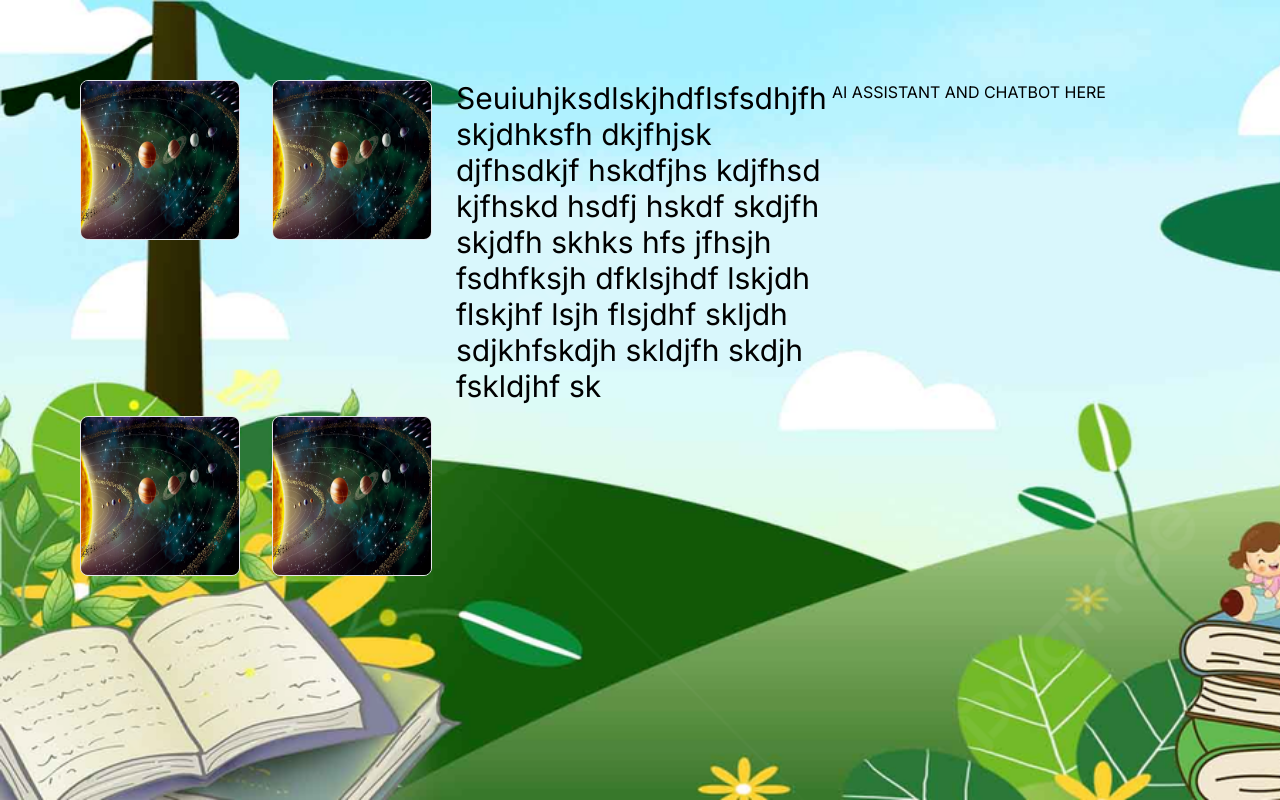
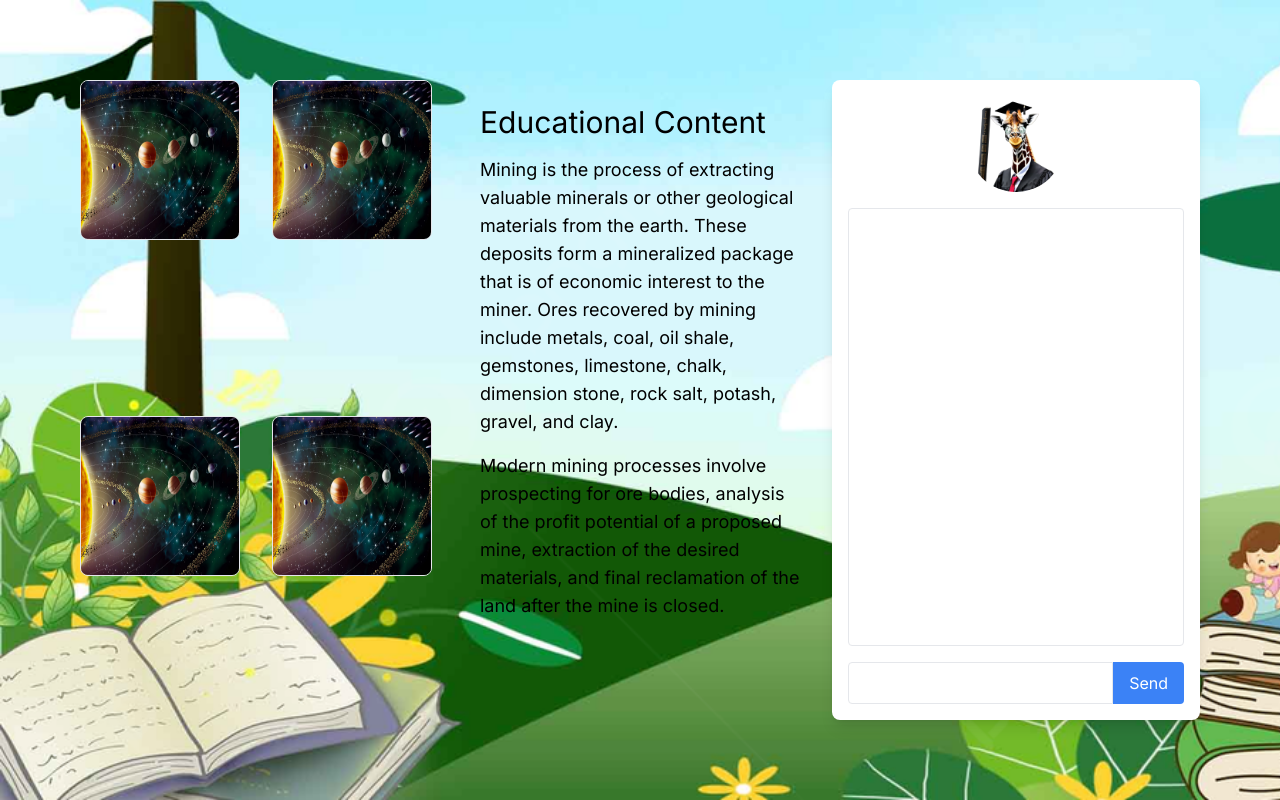
Before and after one commit to Tadi-san/Project-SAGE, a Next.js app in the folder sage/: page /details in a window 1280 px wide. Built offline with nearby package versions, Linux system fonts and the light colour scheme.

Commit message:
auto redirect and details page fixed

```diff
--- a/sage/src/app/details/page.tsx
+++ b/sage/src/app/details/page.tsx
@@ -1,7 +1,76 @@
+// /* eslint-disable @next/next/no-img-element */
+// import React from "react";
+
+// function Details() {
+//   return (
+//     <div className="grid grid-cols-3 gap-2 h-screen bg-[url('/background.jpg')] bg-cover p-20">
+//       <div className="flex flex-wrap gap-8">
+//         <div>
+//           <img
+//             src="/img1.jpg"
+//             alt=""
+//             className="w-40 h-40 border rounded-lg bg-cover"
+//           />
+//         </div>
+//         <div>
+//           <img
+//             src="/img1.jpg"
+//             alt=""
+//             className="w-40 h-40 border rounded-lg bg-cover"
+//           />
+//         </div>
+//         <div>
+//           <img
+//             src="/img1.jpg"
+//             alt=""
+//             className="w-40 h-40 border rounded-lg bg-cover"
+//           />
+//         </div>
+//         <div>
+//           <img
+//             src="/img1.jpg"
+//             alt=""
+//             className="w-40 h-40 border rounded-lg bg-cover"
+//           />
+//         </div>
+//       </div>
+//       <div className="bg-[rgba(113, 113, 113, 0.4)] h-auto bg-grey-200">
+//         <p className="text-3xl">
+//           Seuiuhjksdlskjhdflsfsdhjfh skjdhksfh dkjfhjsk djfhsdkjf hskdfjhs
+//           kdjfhsd kjfhskd hsdfj hskdf skdjfh skjdfh skhks hfs jfhsjh fsdhfksjh
+//           dfklsjhdf lskjdh flskjhf lsjh flsjdhf skljdh sdjkhfskdjh skldjfh skdjh
+//           fskldjhf sk
+//         </p>
+//       </div>
+//       <div className="">AI ASSISTANT AND CHATBOT HERE</div>
+//     </div>
+//   );
+// }
+
+// export default Details;
+
+'use client';
 /* eslint-disable @next/next/no-img-element */
-import React from "react";
+import React, { useState } from "react";
 
 function Details() {
+  const [messages, setMessages] = useState([]);
+  const [input, setInput] = useState("");
+
+  const handleSendMessage = () => {
+    if (input.trim()) {
+      setMessages([...messages, { text: input, user: "user" }]);
+      setInput("");
+      // Simulate bot response
+      setTimeout(() => {
+        setMessages((prevMessages) => [
+          ...prevMessages,
+          { text: "This is a simulated bot response.", user: "bot" }
+        ]);
+      }, 1000);
+    }
+  };
+
   return (
     <div className="grid grid-cols-3 gap-2 h-screen bg-[url('/background.jpg')] bg-cover p-20">
       <div className="flex flex-wrap gap-8">
@@ -34,15 +103,48 @@ function Details() {
           />
         </div>
       </div>
-      <div className="bg-[rgba(113, 113, 113, 0.4)] h-auto bg-grey-200">
-        <p className="text-3xl">
-          Seuiuhjksdlskjhdflsfsdhjfh skjdhksfh dkjfhjsk djfhsdkjf hskdfjhs
-          kdjfhsd kjfhskd hsdfj hskdf skdjfh skjdfh skhks hfs jfhsjh fsdhfksjh
-          dfklsjhdf lskjdh flskjhf lsjh flsjdhf skljdh sdjkhfskdjh skldjfh skdjh
-          fskldjhf sk
+      <div className="bg-[rgba(113, 113, 113, 0.4)] h-auto bg-grey-200 p-6">
+        <h2 className="text-3xl mb-4">Educational Content</h2>
+        <p className="text-lg">
+          Mining is the process of extracting valuable minerals or other geological materials from the earth. These deposits form a mineralized package that is of economic interest to the miner. Ores recovered by mining include metals, coal, oil shale, gemstones, limestone, chalk, dimension stone, rock salt, potash, gravel, and clay.
+        </p>
+        <p className="text-lg mt-4">
+          Modern mining processes involve prospecting for ore bodies, analysis of the profit potential of a proposed mine, extraction of the desired materials, and final reclamation of the land after the mine is closed.
         </p>
       </div>
-      <div className="">AI ASSISTANT AND CHATBOT HERE</div>
+      <div className="flex flex-col items-center bg-white p-4 rounded-lg shadow-lg">
+        <img
+          src="/a_giraff_with_a_degree_png-removebg-preview.png"
+          alt="Chatbot Avatar"
+          className="w-24 h-24 rounded-full mb-4"
+        />
+        <div className="flex flex-col w-full h-full overflow-y-auto mb-4 p-2 border rounded">
+          {messages.map((message, index) => (
+            <div
+              key={index}
+              className={`mb-2 p-2 rounded ${
+                message.user === "user" ? "bg-blue-100 self-end" : "bg-gray-100 self-start"
+              }`}
+            >
+              {message.text}
+            </div>
+          ))}
+        </div>
+        <div className="flex w-full">
+          <input
+            type="text"
+            className="flex-grow border rounded-l p-2"
+            value={input}
+            onChange={(e) => setInput(e.target.value)}
+          />
+          <button
+            className="bg-blue-500 text-white rounded-r px-4"
+            onClick={handleSendMessage}
+          >
+            Send
+          </button>
+        </div>
+      </div>
     </div>
   );
 }
```
Also changed, not shown: sage/src/app/page.tsx (line endings or trailing spaces).
